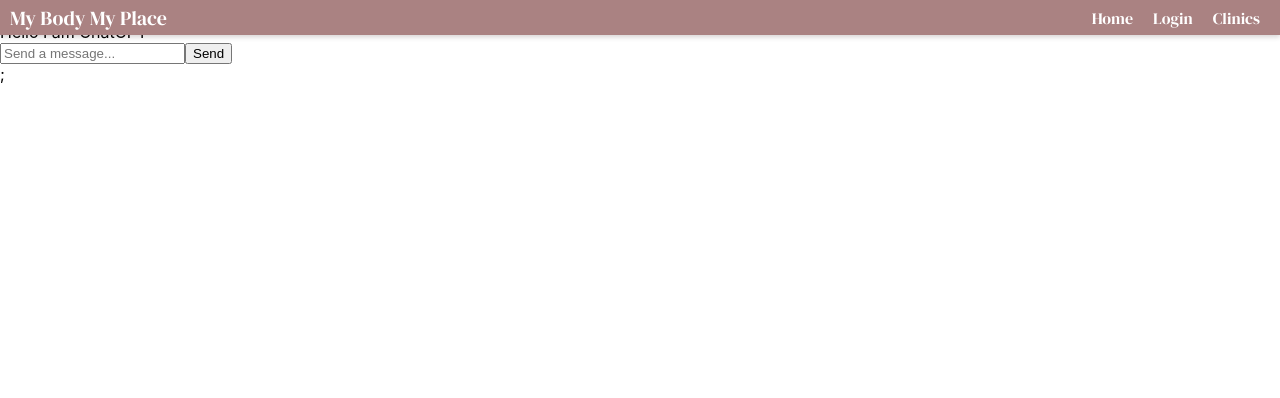
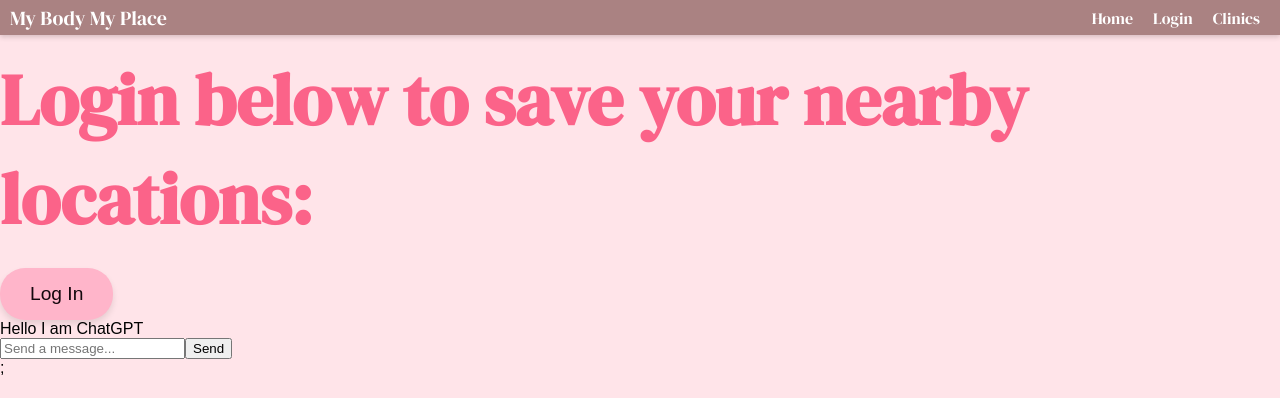
Before and after one commit to kaylainoa/Swamphacks, a React (Create React App) app: page /login in a window 1280 px wide. Shown: the top 398 px of the page. Built offline with nearby package versions, Linux system fonts and the light colour scheme.

Commit message:
added login page

```diff
--- a/src/Components/LoginButton.js
+++ b/src/Components/LoginButton.js
@@ -3,7 +3,11 @@ import { useAuth0 } from "@auth0/auth0-react";
 
 const LoginButton = () => {
   const { loginWithRedirect } = useAuth0();
-  return <button onClick={() => loginWithRedirect()}>Log In</button>;
+  return (
+    <button onClick={() => loginWithRedirect()} className="login-button">
+      Log In
+    </button>
+  );
 };
 
 export default LoginButton;
--- /dev/null
+++ b/src/LoginButton.css
@@ -0,0 +1,45 @@
+/* Center the button horizontally at the top of the page */
+body {
+    display: flex;
+    justify-content: center;
+    align-items: flex-start;  /* Aligns the content at the top */
+    height: 100vh;
+    margin: 0;
+    background-color: #ffe4e9; /* Optional background color */
+    font-family: Arial, sans-serif; /* Optional: set a font for the page */
+  }
+
+  /* Style the button */
+  .login-button {
+    background-color: #ffb5ca;
+    border: none;
+    padding: 15px 30px;  /* Adjust padding */
+    font-size: 1.2em;     /* Font size */
+    color: rgb(20, 7, 13);
+    cursor: pointer;
+    border-radius: 25px;
+    transition: background-color 0.3s ease;
+    text-align: center;
+    display: flex;
+    align-items: center;
+    box-shadow: 0 4px 6px rgba(0, 0, 0, 0.1);
+    margin-top: 20px;
+
+  }
+
+  /* Hover effect */
+  .login-button:hover {
+    background-color: #f58ba9; /* Darker pink when hovered */
+  }
+
+
+
+  .clinic_title{
+    margin-top: 50px;
+
+    font-family: DM Serif Display;
+    font-weight: bold;
+    color: #fb6389;
+    text-align: left;
+    font-size: calc(20px + 2vmin);
+}
--- a/src/LoginPage.js
+++ b/src/LoginPage.js
@@ -1,16 +1,17 @@
-
-import React from 'react'
-import LoginButton from './/Components/LoginButton';
-import ClinicFinder from ".//Components/ClinicFinder.js";
+import React from 'react';
+import LoginButton from './Components/LoginButton';
+import ClinicFinder from './Components/ClinicFinder.js';
+import './LoginButton.css';
 
 const LoginPage = () => {
   return (
     <div>
-      Login below to save your nearby locations:
-      <LoginButton /> {}
+      <div className="clinic_title">Login below to save your nearby locations:</div>
 
+      {/* <h1>Login below to save your nearby locations:</h1> */}
+      <LoginButton />
     </div>
-  )
+  );
 }
 
-export default LoginPage
+export default LoginPage;
```
